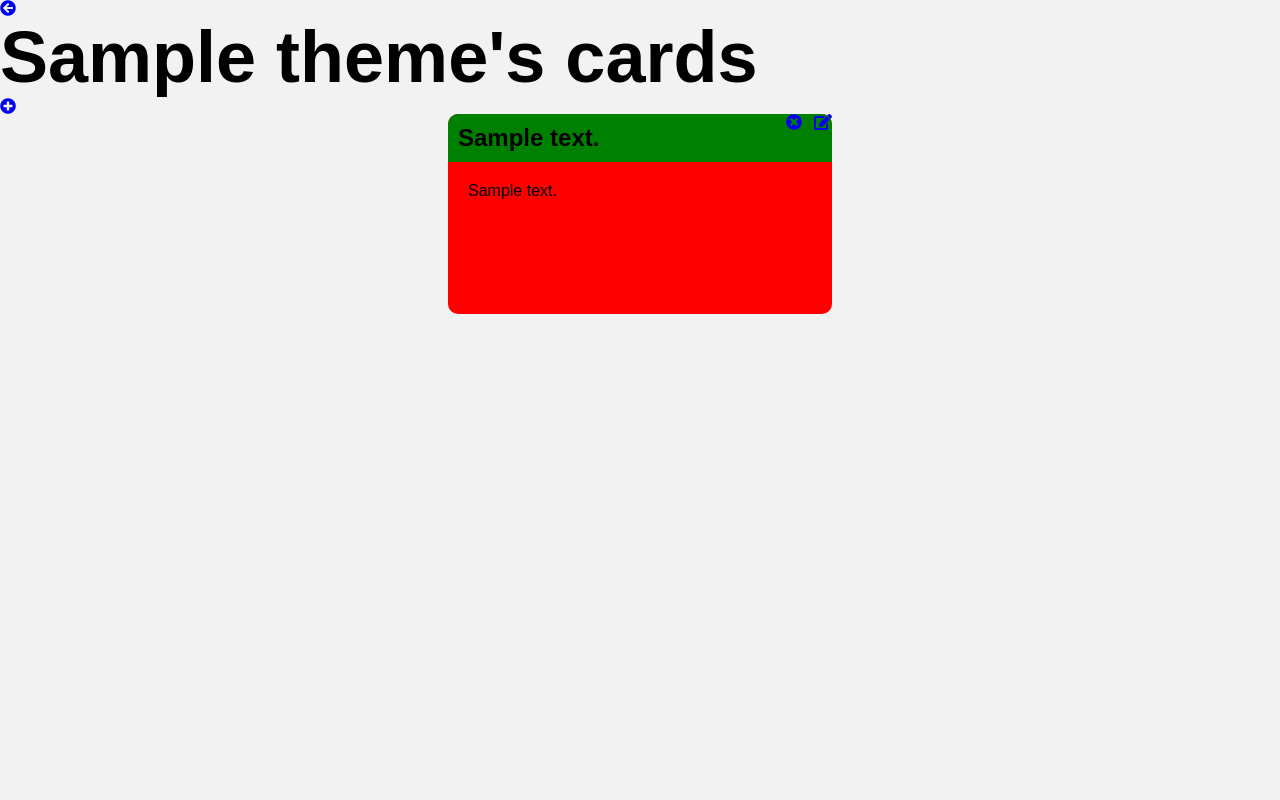
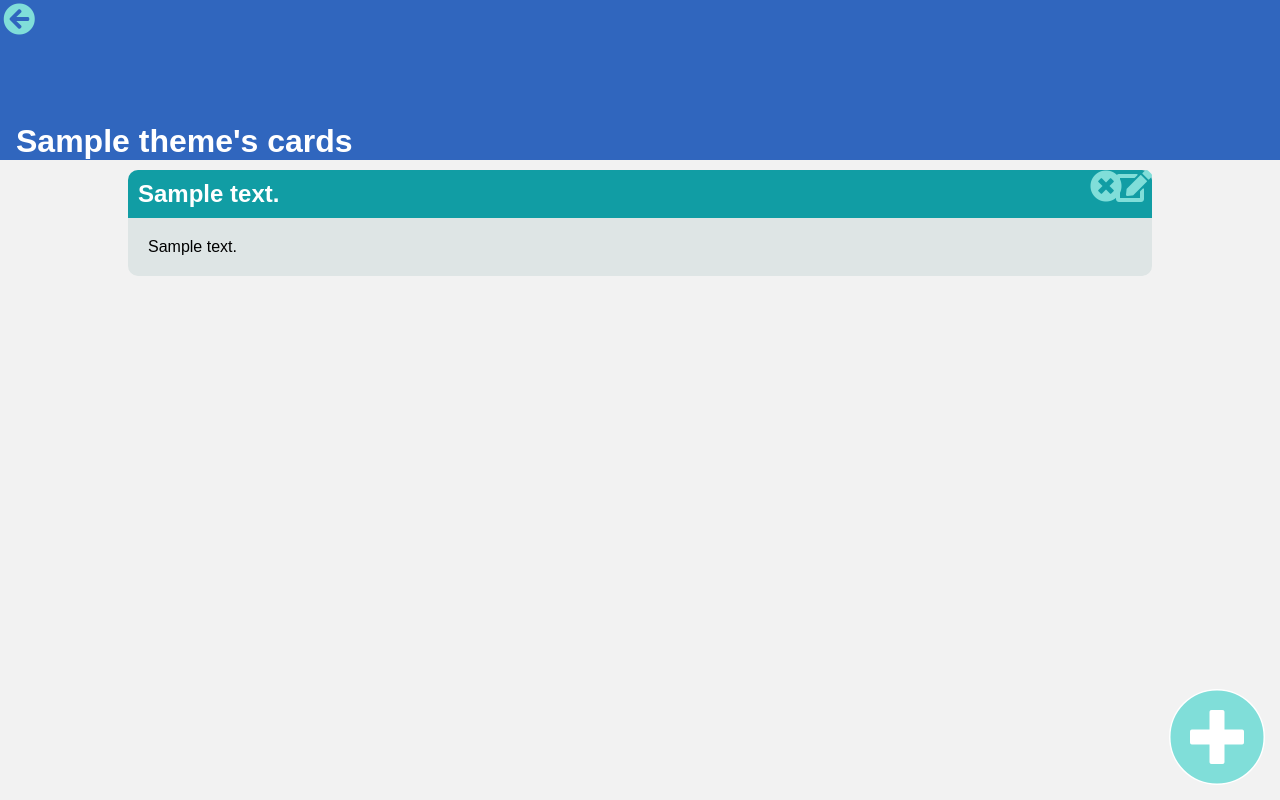
Before and after one commit to hristoroque/myquestionbank, a Django app: a page that uses question_app/templates/question_app/theme.html in a window 1280 px wide. Run offline with Django 3.2, Linux system fonts and the light colour scheme; tables that the repository leaves empty hold one stand-in row (values such as "Sample post").

Commit message:
proto sytles added

```diff
--- a/question_app/static/question_app/basic.css
+++ b/question_app/static/question_app/basic.css
@@ -6,10 +6,6 @@
 }
 body {
     background-color: #F2F2F2;
-}
-h1 {
-    font-size: 72px;
-    font-weight: bold;
 }
 label{
     font-size: 36px;
@@ -35,17 +31,19 @@ table th{
     visibility: hidden;
 }
 .card{
-    margin: auto;
-    background-color: red;
-    width: 30%;
-    height: 25%;
+    background-color: #dee5e5;
     border-radius: 10px;
     position: relative;
 }
 .card>h2{
-    background-color: green;
+    background-color:#119da4;
+    color: white;
     border-radius: 10px 10px 0 0;
     padding: 10px;
+}
+header{
+    background-color:#3066be;
+    color: white;
 }
 .card>p{
     padding: 20px;
--- /dev/null
+++ b/question_app/static/question_app/layout.css
@@ -0,0 +1,47 @@
+header{
+    width: 100%;
+    height: 20%;
+    display: flex;
+    flex-direction: column;
+    justify-content: flex-end;
+    position: relative;
+}
+h1 {
+    margin-left: 0.5em;
+}
+a:link:active, a:visited:active {
+    color: white;
+}
+.linear-down{
+    display: flex;
+    flex-direction: column;
+    justify-content: space-around;
+}
+.linear-down>div{
+    margin: 10px auto;
+    width: 80vw;
+    font-size: 1em;
+}
+.linear-down::after{
+    content: "";
+    height: 5em;
+}
+i{
+    font-size: 2em;
+    color:#80ded9;
+}
+.back{
+    position: absolute;
+    top: 0.1em;
+    left: 0.1em;
+}
+.cellphone-button{
+    position: fixed;
+    bottom: 15;
+    right: 15;
+    font-size: 3em;
+    z-index: 2;
+    background-color: white;
+    border-radius: 50%;
+
+}
```
